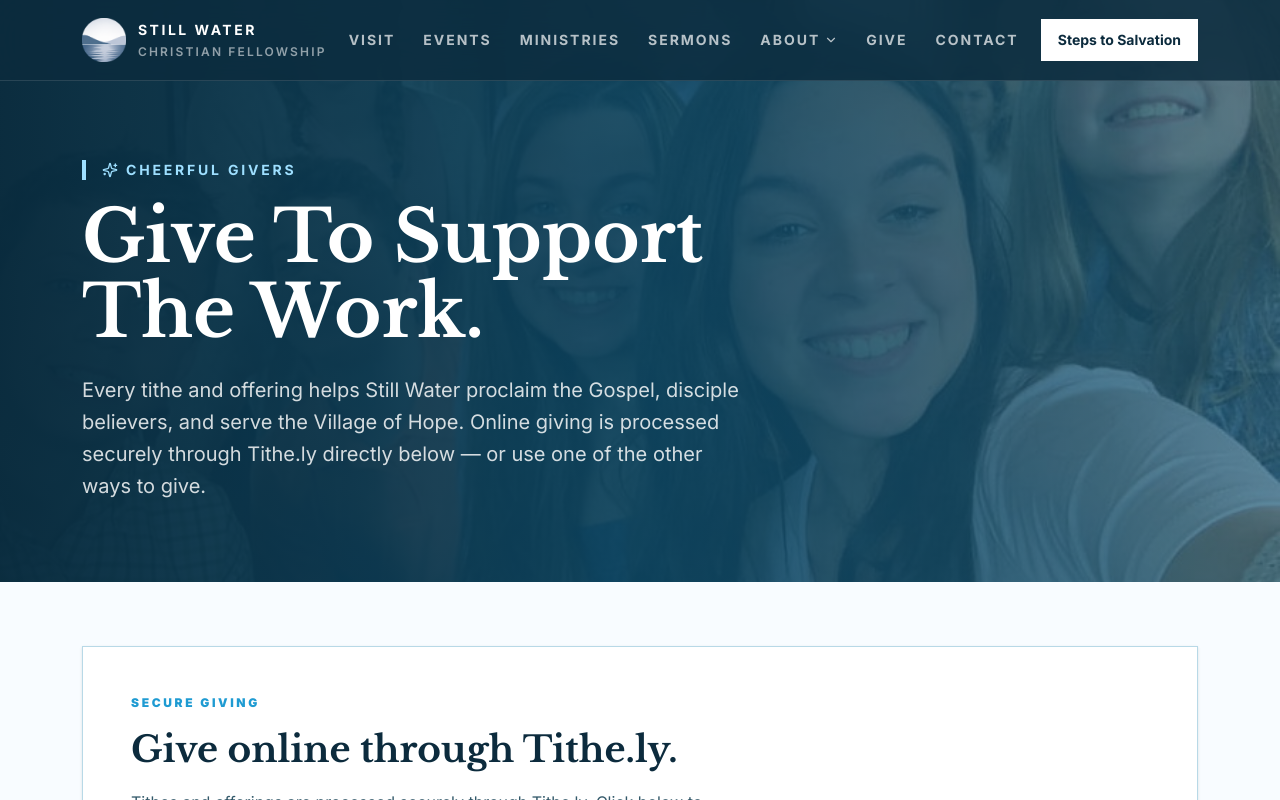
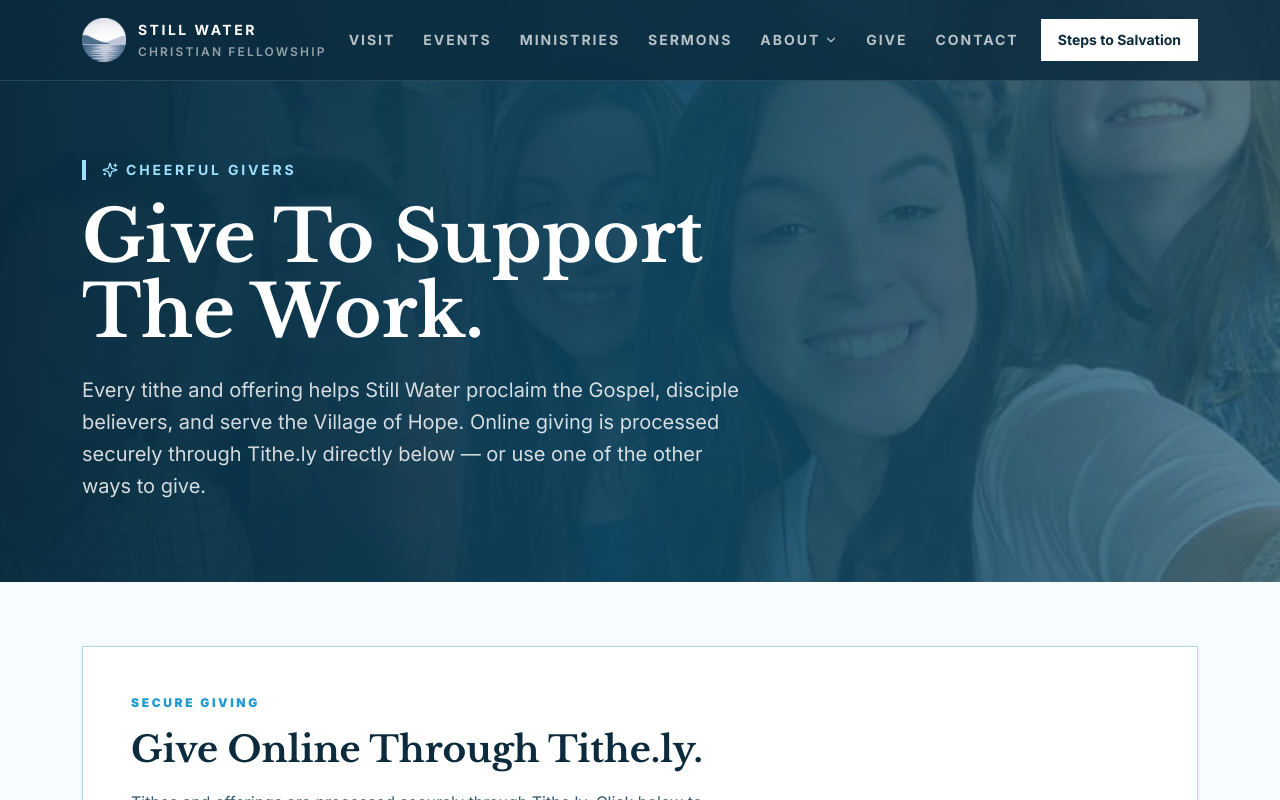
Before and after one commit to edesent/stillwater-christian-fellowship, a Next.js app: page /give in a window 1280 px wide. Shown: the top 800 px of the page. Built offline with nearby package versions, Linux system fonts and the light colour scheme.

Commit message:
Update secure giving card capitalization

```diff
--- a/src/app/give/page.tsx
+++ b/src/app/give/page.tsx
@@ -67,7 +67,7 @@ function Embed() {
             Secure Giving
           </p>
           <h2 className="serif mt-4 text-balance text-3xl font-bold leading-tight text-ink sm:text-4xl">
-            Give online through Tithe.ly.
+            Give Online Through Tithe.ly.
           </h2>
           <p className="mt-4 max-w-xl text-base leading-7 text-ink-soft">
             Tithes and offerings are processed securely through Tithe.ly. Click
```
